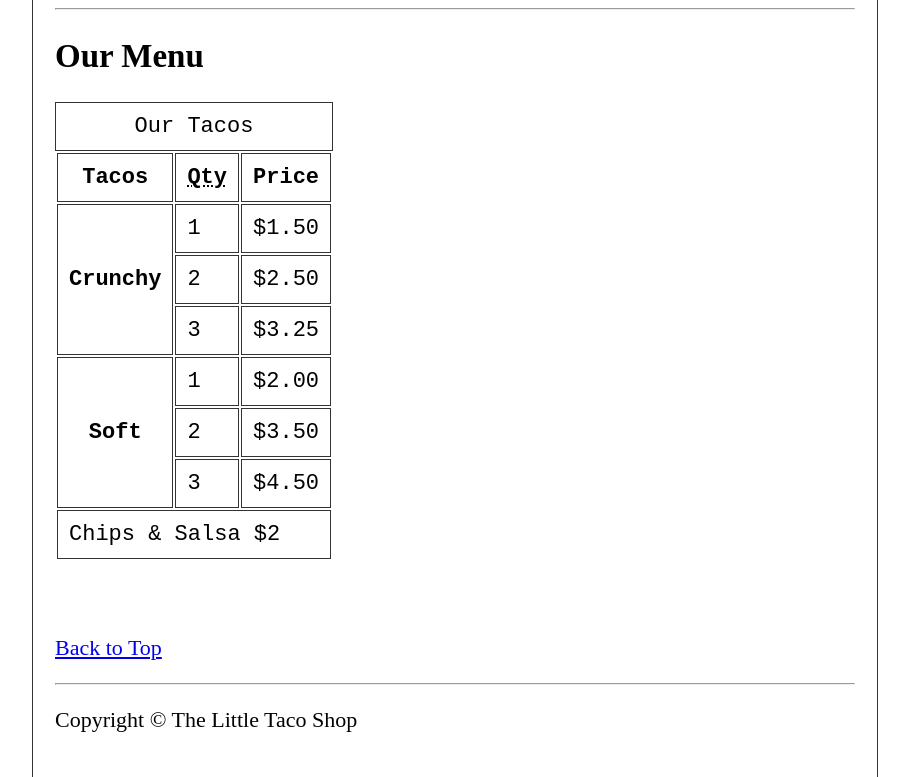
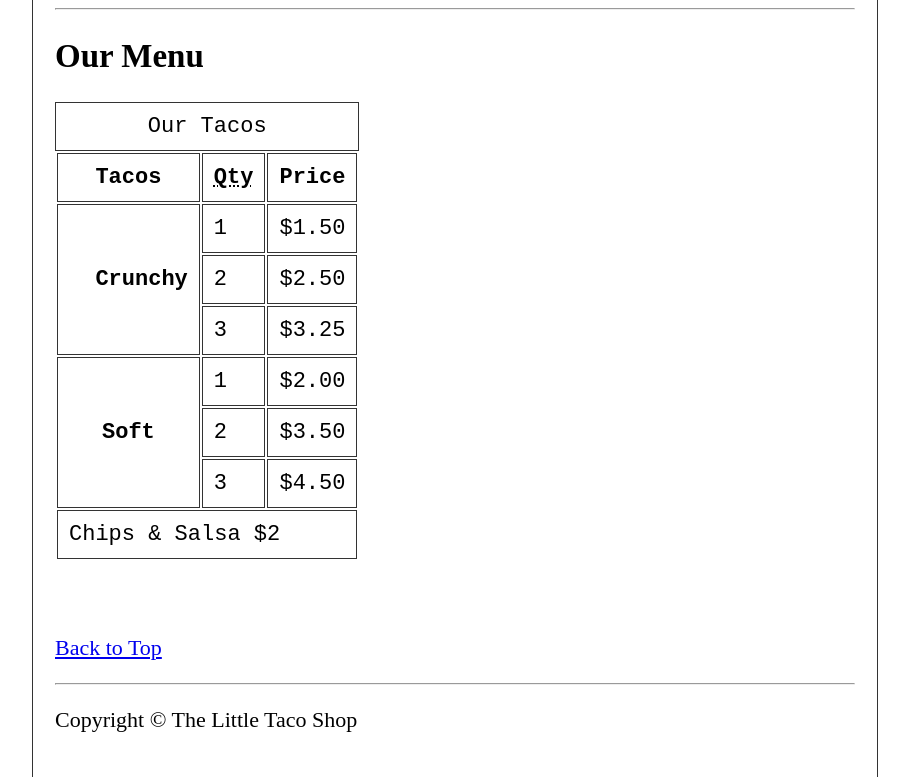
Before and after one commit to andygo52/HTML5-course, a plain HTML site: page HTML-Final-Project/index.html in a window 1280 px wide. Shown: the part 835-1612 px from the top of the page, without its empty margins (185-1094 px from the left). Drawn offline with Linux system fonts and the light colour scheme.

Commit message:
Tweaking table

```diff
--- a/HTML-Final-Project/index.html
+++ b/HTML-Final-Project/index.html
@@ -84,7 +84,7 @@
                 <tbody>
                     <tr>
 
-                    <th scope="row" rowspan="3">Crunchy</th>
+                    <th scope="row" rowspan="3">&nbsp; Crunchy</th>
 
 
 
```
